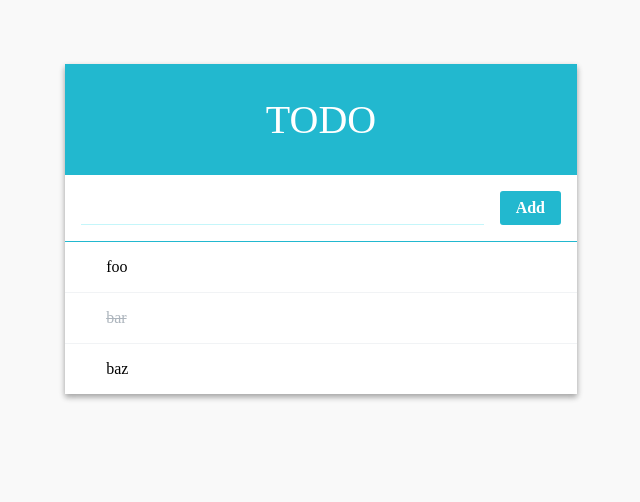
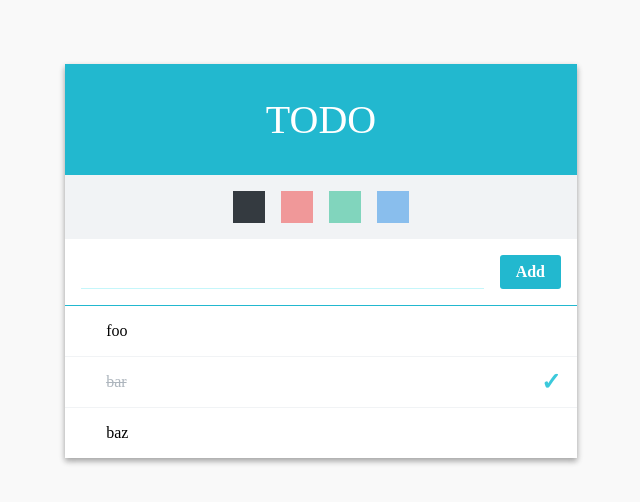
Before and after one commit to JaehunYoon/react-todo, a React (Create React App) app: page / in a window 1280 px wide. Shown: the top 502 px of the page, without its empty margins (319-959 px from the left). Built offline with nearby package versions, Linux system fonts and the light colour scheme.

Commit message:
팔레트 기능 추가

```diff
--- a/src/App.js
+++ b/src/App.js
@@ -2,17 +2,20 @@ import React, { Component } from 'react';
 import TodoTemplate from './components/TodoTemplate';
 import Form from "./components/Form";
 import TodoItemList from './components/TodoItemList';
+import Palette from './components/Palette';
+
+const colors = ['#343a40', '#f03e3e', '#12b886', '#228ae6'];
 
 class App extends Component {
-
   id = 3
   state = {
     input : '',
     todos: [
-      { id: 0, text: ' foo', checked: false },
-      { id: 1, text: ' bar', checked: true},
-      { id: 2, text: ' baz', checked: false }
-    ]
+      { id: 0, text: 'foo', checked: false },
+      { id: 1, text: 'bar', checked: true},
+      { id: 2, text: 'baz', checked: false }
+    ],
+    color: '#343a40'
   }
 
   handleChange = (e) => {
@@ -22,7 +25,7 @@ class App extends Component {
   }
 
   handleCreate = () => {
-    const { input, todos } = this.state;
+    const { input, todos, color } = this.state;
 
     if (input.trim() !== '') {
       this.setState({
@@ -30,7 +33,8 @@ class App extends Component {
         todos: todos.concat({
           id: this.id++,
           text: input,
-          checked: false
+          checked: false,
+          color
         })
       });
     }
@@ -65,23 +69,37 @@ class App extends Component {
     })
   }
 
+  handleSelectColor = (color) => {
+    this.setState({
+      color
+    })
+  }
+
   render() {
-    const { input, todos } = this.state;
+    const { input, todos, color } = this.state;
     const {
       handleChange,
       handleCreate,
       handleKeyPress,
       handleToggle,
-      handleRemove
+      handleRemove,
+      handleSelectColor
     } = this;
 
     return (
-      <TodoTemplate form={(
+      <TodoTemplate
+        palette={(
+          <Palette
+            colors={colors}
+            selected={color}
+            onSelect={handleSelectColor} />)}
+        form={(
           <Form
             value={input}
             onKeyPress={handleKeyPress}
             onChange={handleChange}
             onCreate={handleCreate}
+            color={color}
           />
         )}>
         <TodoItemList todos={todos} onToggle={handleToggle} onRemove={handleRemove}/>
--- a/src/components/Form.js
+++ b/src/components/Form.js
@@ -1,15 +1,15 @@
 import React from 'react';
 import "./Form.css";
 
-const Form = ({value, onChange, onCreate, onKeyPress}) => {
+const Form = ({value, onChange, onCreate, onKeyPress, color}) => {
     return (
         <div className="form">
-            <input value={value} onChange={onChange} onKeyPress={onKeyPress} />
+            <input value={value} onChange={onChange} onKeyPress={onKeyPress} style={{color}} />
             <div className="create-button" onClick={onCreate}>
                 Add
             </div>
         </div>
-    )
+    );
 }
 
 export default Form;
--- /dev/null
+++ b/src/components/Palette.css
@@ -0,0 +1,24 @@
+.palette {
+    display: flex;
+    justify-content: center;
+}
+
+.color {
+    width: 2rem;
+    height: 2rem;
+    opacity: 0.5;
+    transition: all 0.2s;
+    cursor: pointer;
+}
+
+.color:hover {
+    opacity: 0.75;
+}
+
+.color.active, .color:active {
+    opacity: 1;
+}
+
+.color + .color {
+    margin-left: 1rem;
+}
--- /dev/null
+++ b/src/components/Palette.js
@@ -0,0 +1,29 @@
+import React from 'react';
+import './Palette.css';
+
+const Color = ({ color, active, onClick }) => {
+    return (
+        <div
+            className={`color ${active ? 'active': ''}`}
+            style={{background: color}}
+            onClick={onClick}></div>
+    )
+}
+
+const Pallete = ({colors, selected, onSelect}) => {
+    const colorList = colors.map(
+        (color) => (<Color
+                        color={color}
+                        active={selected === color}
+                        onClick={() => onSelect(color)}
+                        key={color} />)
+    );
+
+    return (
+        <div className="palette">
+            {colorList}
+        </div>
+    );
+};
+
+export default Pallete;
--- a/src/components/TodoItem.js
+++ b/src/components/TodoItem.js
@@ -7,7 +7,7 @@ class TodoItem extends Component {
     }
 
     render() {
-        const { text, checked, id, onToggle, onRemove } = this.props;
+        const { text, checked, id, color, onToggle, onRemove } = this.props;
 
         return (
             <div className="todo-item" onClick={() => onToggle(id)}>
@@ -15,10 +15,10 @@ class TodoItem extends Component {
                     e.stopPropagation();
                     onRemove(id);
                 }}>&times;</div>
-                <div className={ `todo-text ${checked ? ' checked' : ''}`}>
-                    <div id="todo">{text}</div>
+                <div style={{ color }} className={ `todo-text${checked ? ' checked' : ''}`}>
+                    {text}
                 </div>
-                    { checked && (<div className="check-mark"></div>) }
+                    { checked && (<div className="check-mark">✓</div>) }
             </div>
         );
     }
--- a/src/components/TodoTemplate.css
+++ b/src/components/TodoTemplate.css
@@ -22,6 +22,11 @@
     color: white;
 }
 
+.palette-wrapper {
+    padding: 1rem;
+    background: #f1f3f5;
+}
+
 .form-wrapper {
     padding: 1rem;
     border-bottom: 1px solid #22b8cf;
--- a/src/components/TodoTemplate.js
+++ b/src/components/TodoTemplate.js
@@ -1,12 +1,15 @@
 import React from 'react';
 import './TodoTemplate.css';
 
-const TodoTemplate = ({form, children}) => {
+const TodoTemplate = ({form, palette, children}) => {
     return (
         <main className="todo-list-template">
             <div className="title">
                 TODO
             </div>
+            <section className="palette-wrapper">
+                { palette }
+            </section>
             <section className="form-wrapper">
                 { form }
             </section>
```
Lines whose indentation alone changed are shown as unchanged.
